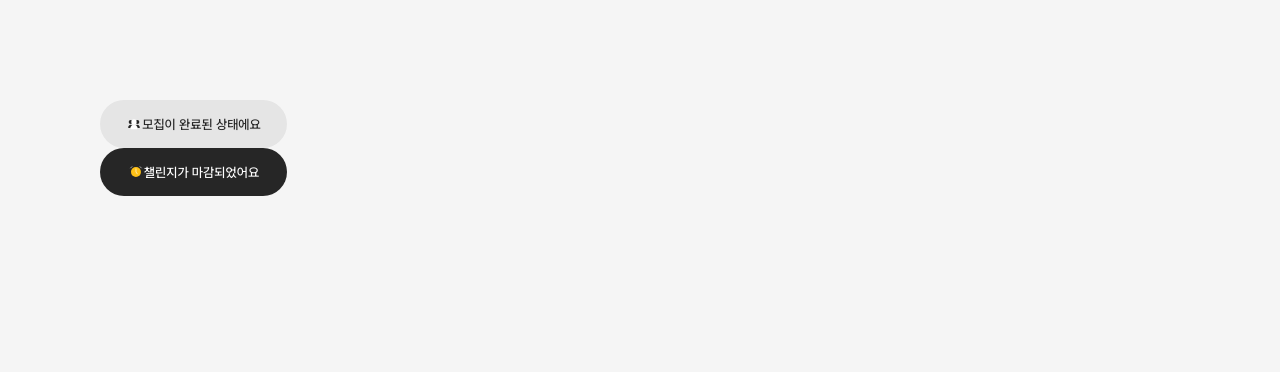
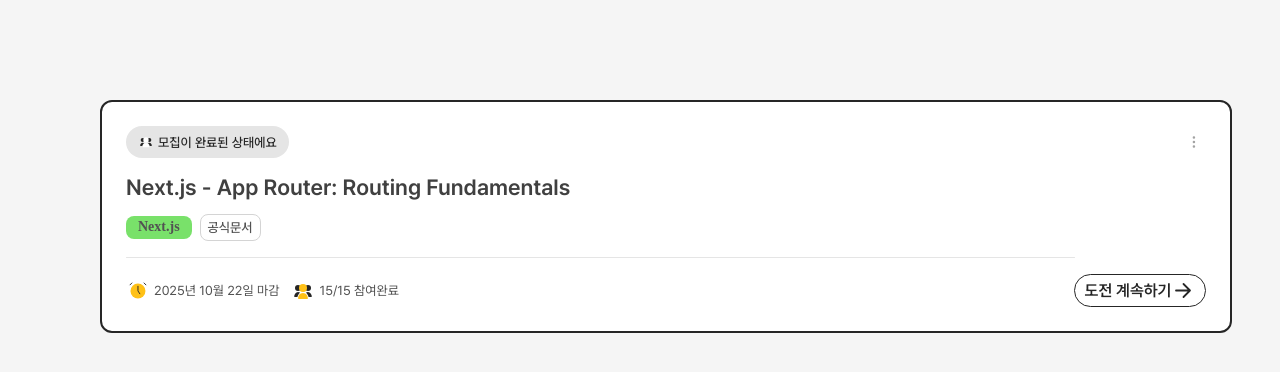
Before and after one commit to fs08-docthrough-team2/fs08-docthrough-team2-fe, a Next.js app: page /uitest in a window 1280 px wide. Shown: the top 372 px of the page. Built offline with nearby package versions, Linux system fonts and the light colour scheme.

Commit message:
feat: finalize ChallengeCard component with Chips and dropdown

```diff
--- a/src/app/uitest/page.jsx
+++ b/src/app/uitest/page.jsx
@@ -4,7 +4,6 @@
 
 import { useState } from 'react';
 import ChallengeCard from '@/components/molecules/ChallengeCard/ChallengeCard';
-import CardStatusChip from '@/components/atoms/Chips/CardStatusChip';
 
 const UiTest = () => {
   const [page, setPage] = useState(1);
@@ -12,9 +11,7 @@ const UiTest = () => {
 
   return (
     <div style={{ backgroundColor: '#f5f5f5', minHeight: '100vh', padding: '100px' }}>
-      {/* <ChallengeCard isAdmin={true} /> */}
-      <CardStatusChip status="isCompleted" />
-      <CardStatusChip status="isClosed" />
+      <ChallengeCard isAdmin={true} />
     </div>
   );
 };
--- a/src/components/molecules/ChallengeCard/ChallengeCard.jsx
+++ b/src/components/molecules/ChallengeCard/ChallengeCard.jsx
@@ -3,12 +3,23 @@ import Image from 'next/image';
 import stroke_lg from '/public/stroke_lg.svg';
 import ic_deadline from '/public/icon/ic_deadline.svg';
 import ic_person from '/public/icon/ic_person.svg';
-import Button from '@/components/atoms/Button/Button';
+import Button from '@/components/atoms/Button/Button.jsx';
 import { formatKoreanDate } from '@/lib/day.js';
-import TypeChip from '@/components/atoms/Chips/TypeChip';
-import CategoryChip from '@/components/atoms/Chips/CategoryChip';
+import TypeChip from '@/components/atoms/Chips/TypeChip.jsx';
+import CategoryChip from '@/components/atoms/Chips/CategoryChip.jsx';
 import DropdownOption from '@/components/molecules/Dropdown/DropdownOption.jsx';
+import CardStatusChip from '@/components/atoms/Chips/CardStatusChip.jsx';
 
+/*
+isAdmin: 어드민 여부
+dueDate: 챌린지 마감일
+total: 챌린지 총 인원
+capacity: 챌린지 참여 가능 인원
+challengeName: 챌린지 이름
+type: 챌린지 타입
+category: 챌린지 카테고리
+status: 챌린지 상태
+*/
 const ChallengeCard = ({
   isAdmin = false,
   dueDate = '2025-10-22T08:30:00.000Z',
@@ -17,6 +28,7 @@ const ChallengeCard = ({
   challengeName = 'Next.js - App Router: Routing Fundamentals',
   type = 'Next.js',
   category = '공식문서',
+  status = 'isCompleted',
 }) => {
   const formattedDueDate = formatKoreanDate(dueDate);
 
@@ -25,7 +37,7 @@ const ChallengeCard = ({
       <div className={styles.contentWrapper}>
         <div className={styles.titleWrapper}>
           <div className={styles.statusWrapper}>
-            <div>모집이 완료된 상태에요</div>
+            <CardStatusChip status={status} />
             {isAdmin && <DropdownOption />}
           </div>
           <div className={styles.title}>{challengeName}</div>
--- a/src/styles/components/atoms/Chips/CardStatusChip.module.scss
+++ b/src/styles/components/atoms/Chips/CardStatusChip.module.scss
@@ -2,14 +2,12 @@
 @use '@/styles/variable' as v;
 
 .chip {
-  width: 163px;
-  height: 32px;
-
   display: flex;
   padding: 8px 12px;
   justify-content: center;
   align-items: center;
   border-radius: 24px;
+  gap: 4px;
 
   &.isCompleted {
     background: v.$gray-200;
```
